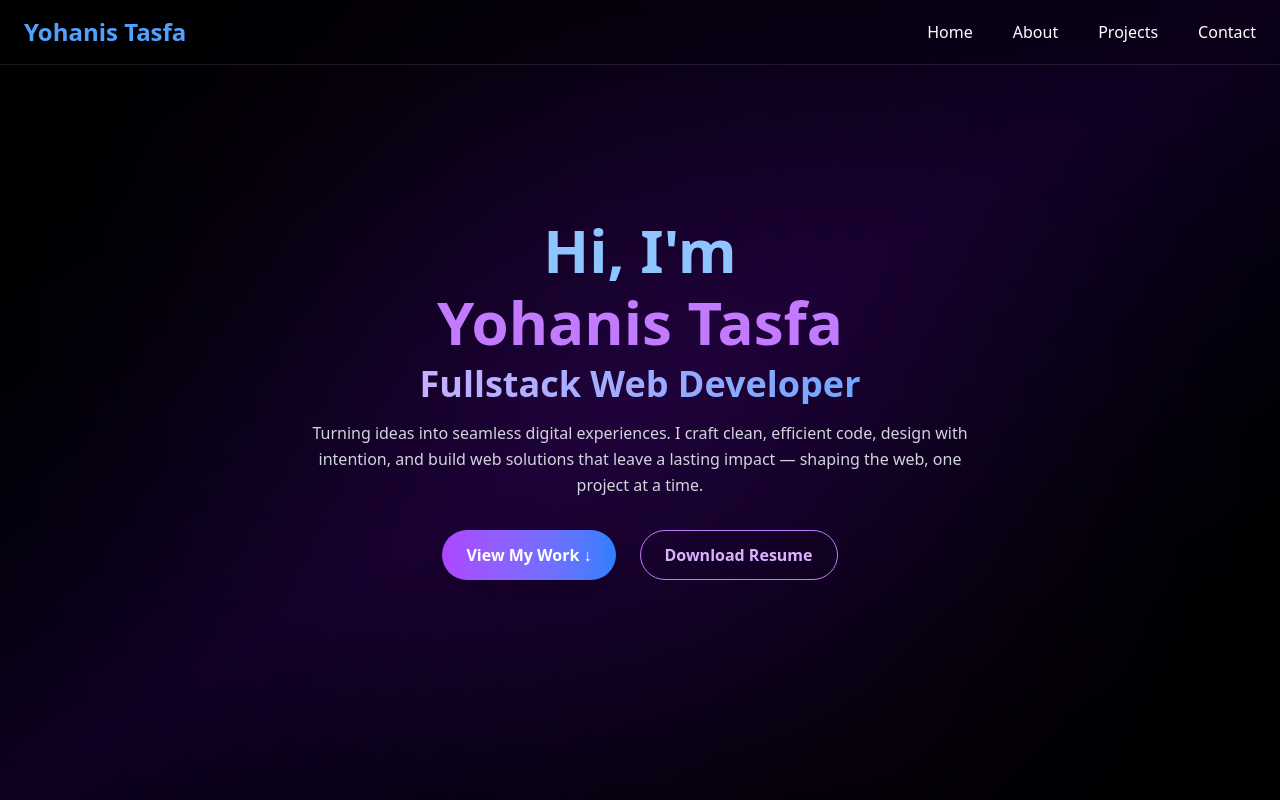
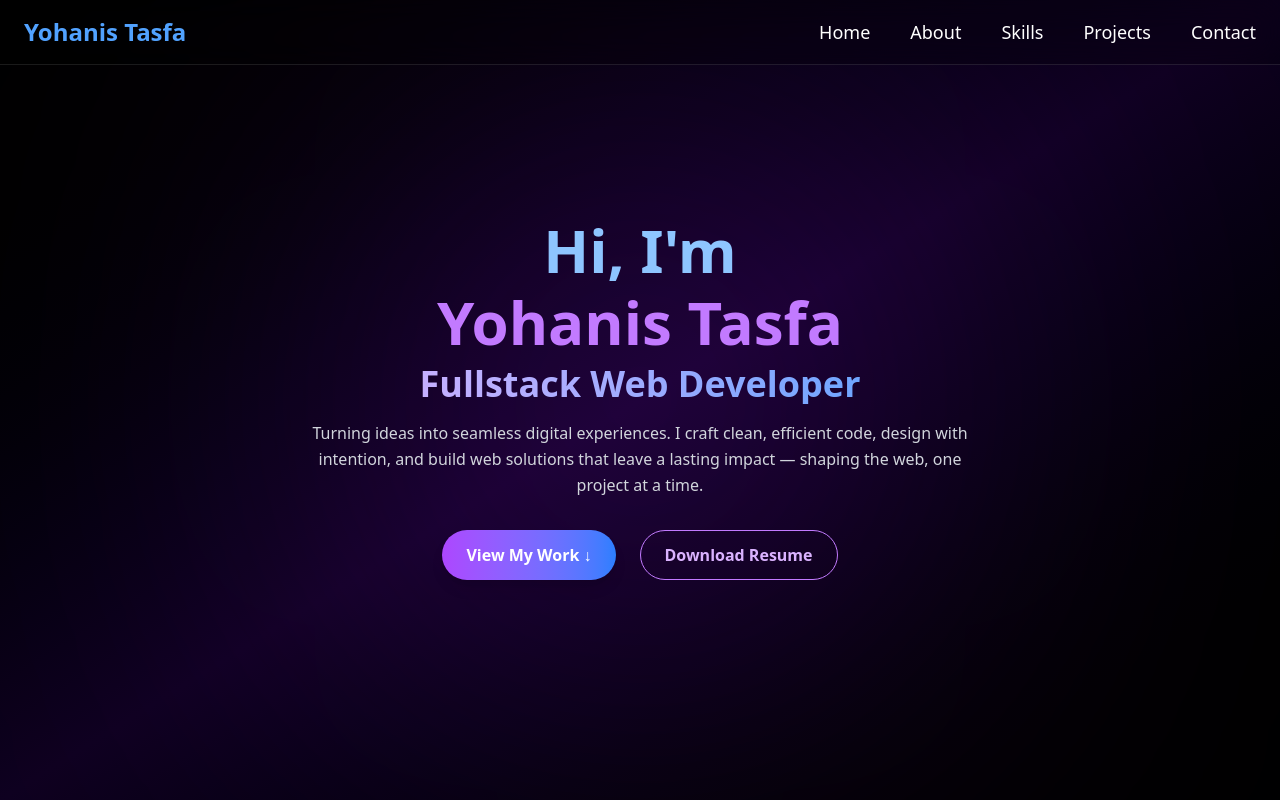
Before and after one commit to yohanis-Tasfa/my-portfolio, a React (Vite) app in the folder my-portfolio/: page / in a window 1280 px wide. Shown: the top 800 px of the page. Built offline with nearby package versions, Linux system fonts and the light colour scheme.

Commit message:
drop down li modified

```diff
--- a/my-portfolio/src/components/Hero.jsx
+++ b/my-portfolio/src/components/Hero.jsx
@@ -1,7 +1,7 @@
 export default function Hero() {
   return (
     <section
-      id="Home"
+      id="home"
       className="min-h-screen flex flex-col justify-center items-center text-center px-4 relative overflow-hidden"
     >
       {/* Purple Glow Background */}
--- a/my-portfolio/src/components/Navbar.jsx
+++ b/my-portfolio/src/components/Navbar.jsx
@@ -3,6 +3,14 @@ import { Menu, X } from "lucide-react";
 
 export default function Navbar() {
   const [isOpen, setIsOpen] = useState(false);
+
+  const scrollToSection = (id) => {
+    const section = document.getElementById(id);
+    if (section) {
+      section.scrollIntoView({ behavior: "smooth" });
+    }
+    setIsOpen(false); // close mobile menu after clicking
+  };
 
   return (
     <nav className="fixed top-0 left-0 w-full z-50 backdrop-blur-lg bg-black/20 border-b border-white/10">
@@ -11,11 +19,37 @@ export default function Navbar() {
         <h1 className="text-2xl font-bold text-blue-400">Yohanis Tasfa</h1>
 
         {/* Desktop Menu */}
-        <ul className="hidden md:flex items-center space-x-10 text-white">
-          <li className="hover:text-blue-400 cursor-pointer">Home</li>
-          <li className="hover:text-blue-400 cursor-pointer">About</li>
-          <li className="hover:text-blue-400 cursor-pointer">Projects</li>
-          <li className="hover:text-blue-400 cursor-pointer">Contact</li>
+        <ul className="hidden md:flex gap-10 text-lg">
+          <li
+            className="cursor-pointer text-white hover:text-purple-400"
+            onClick={() => scrollToSection("home")}
+          >
+            Home
+          </li>
+          <li
+            className="cursor-pointer text-white hover:text-purple-400"
+            onClick={() => scrollToSection("about")}
+          >
+            About
+          </li>
+          <li
+            className="cursor-pointer text-white hover:text-purple-400"
+            onClick={() => scrollToSection("skills")}
+          >
+            Skills
+          </li>
+          <li
+            className="cursor-pointer text-white hover:text-purple-400"
+            onClick={() => scrollToSection("projects")}
+          >
+            Projects
+          </li>
+          <li
+            className="cursor-pointer text-white hover:text-purple-400"
+            onClick={() => scrollToSection("contact")}
+          >
+            Contact
+          </li>
         </ul>
 
         {/* Mobile Menu Button */}
@@ -23,22 +57,47 @@ export default function Navbar() {
           className="md:hidden text-white"
           onClick={() => setIsOpen(!isOpen)}
         >
-          {isOpen ? <X size={28} /> : <Menu size={28} />}
+          {isOpen ? <X size={32} /> : <Menu size={32} />}
         </button>
       </div>
 
       {/* Mobile Dropdown Menu */}
       {isOpen && (
-        <div className="md:hidden bg-black/40 backdrop-blur-lg border-t border-white/10">
-          <ul className="flex flex-col text-center text-white py-4 space-y-4">
-            <li className="hover:text-blue-400 cursor-pointer">Home</li>
-            <li className="hover:text-blue-400 cursor-pointer">About</li>
-            <li className="hover:text-blue-400 cursor-pointer">Projects</li>
-            <li className="hover:text-white transition cursor-pointer">
-              Skill
-            </li>
-            <li className="hover:text-blue-400 cursor-pointer">Contact</li>
-          </ul>
+        <div className="absolute  right-6 top-20 bg-black/70 backdrop-blur-lg p-6 rounded-xl w-40 flex flex-col gap-4 md:hidden ">
+          <span
+            className="cursor-pointer text-white hover:text-purple-400"
+            onClick={() => scrollToSection("home")}
+          >
+            Home
+          </span>
+
+          <span
+            className="cursor-pointer text-white hover:text-purple-400"
+            onClick={() => scrollToSection("about")}
+          >
+            About
+          </span>
+
+          <span
+            className="cursor-pointer text-white hover:text-purple-400"
+            onClick={() => scrollToSection("skill")}
+          >
+            Skill
+          </span>
+
+          <span
+            className="cursor-pointer text-white hover:text-purple-400"
+            onClick={() => scrollToSection("projects")}
+          >
+            Projects
+          </span>
+
+          <span
+            className="cursor-pointer text-white hover:text-purple-400"
+            onClick={() => scrollToSection("contact")}
+          >
+            Contact
+          </span>
         </div>
       )}
     </nav>
```
